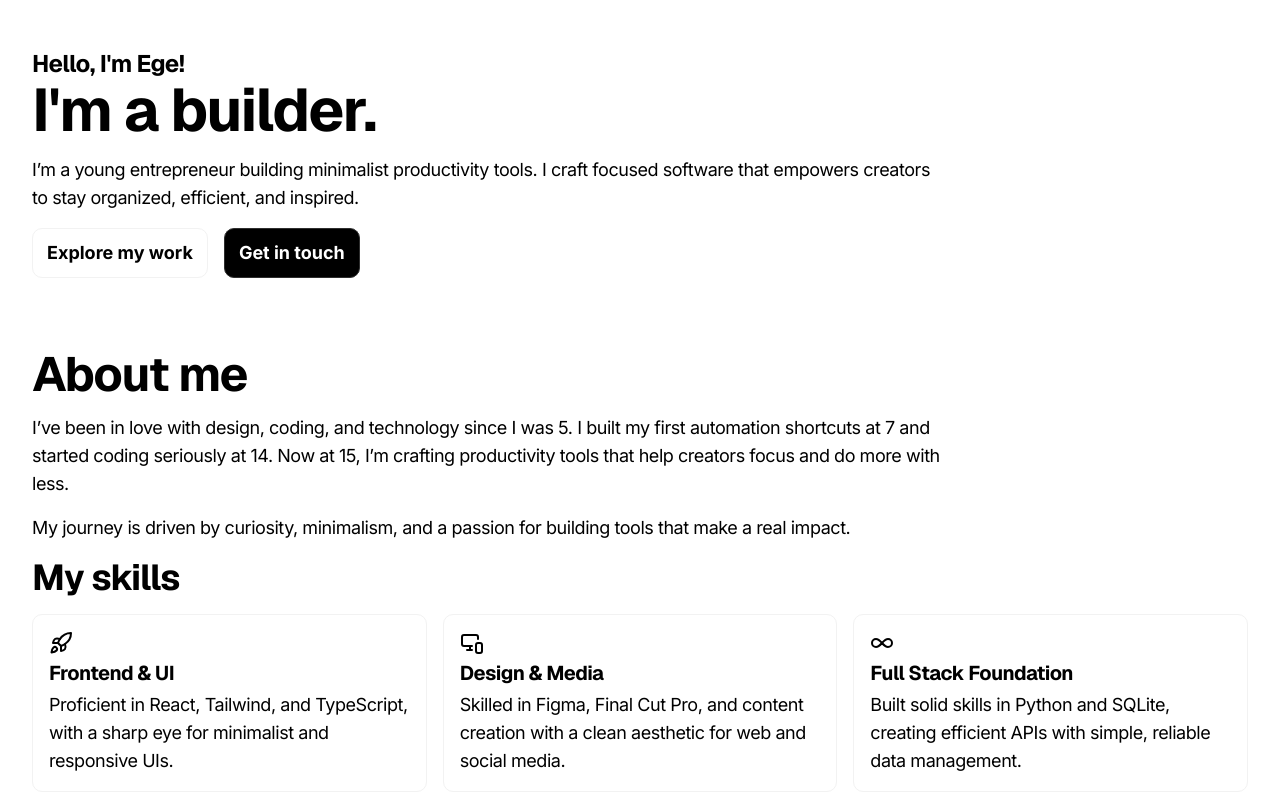
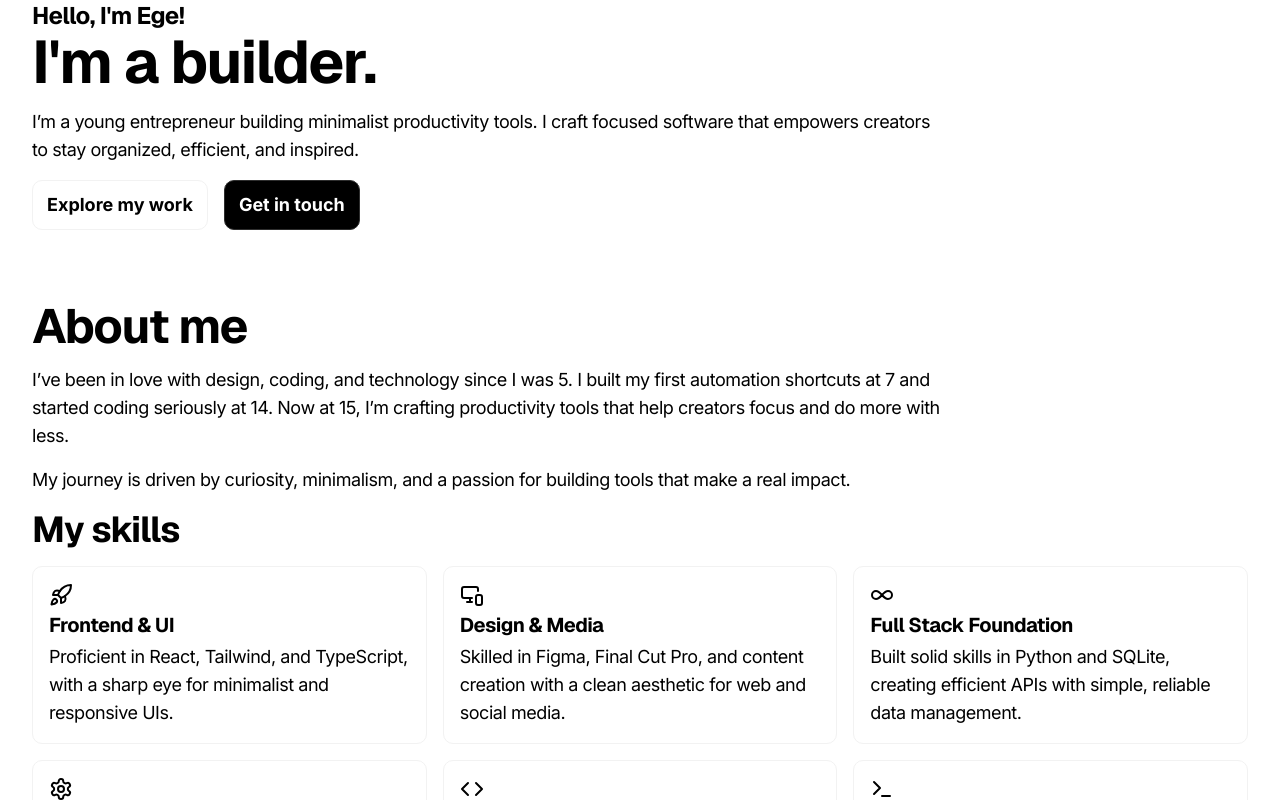
Before and after one commit to egeuysall/portfolio, a Next.js app: page / in a window 1280 px wide. Shown: the top 800 px of the page. Built offline with nearby package versions, Linux system fonts and the light colour scheme.

Commit message:
Debug layout shift

```diff
--- a/app/layout.tsx
+++ b/app/layout.tsx
@@ -126,7 +126,7 @@ export default async function RootLayout({
       lang="en"
       dir="ltr"
       suppressHydrationWarning
-      className={`${inter.variable} ${geist.variable} ${geistMono.variable} pb-18`}
+      className={`${inter.variable} ${geist.variable} ${geistMono.variable}`}
     >
       <head>
         <script
@@ -136,7 +136,7 @@ export default async function RootLayout({
       </head>
       <body className="w-full h-full flex-center bg-white dark:bg-black">
         <LayoutWrapper jsonLdData={jsonLd}>
-          <main className="w-[90vw] md:w-[92.5vw] lg:w-[95vw] my-12">
+          <main className="w-[90vw] md:w-[92.5vw] lg:w-[95vw]">
             <Toaster />
             <Analytics />
             {children}
--- a/app/page.tsx
+++ b/app/page.tsx
@@ -14,7 +14,7 @@ import Contact from "@/components/landing/Contact";
 
 const Home: React.FC = () => {
   return (
-    <main className="flex fl flex-col gap-18">
+    <main className="flex w-full flex-col gap-18">
       <section className="w-full flex flex-col gap-4">
         <aside>
           <h5>Hello, I&apos;m Ege!</h5>
```
